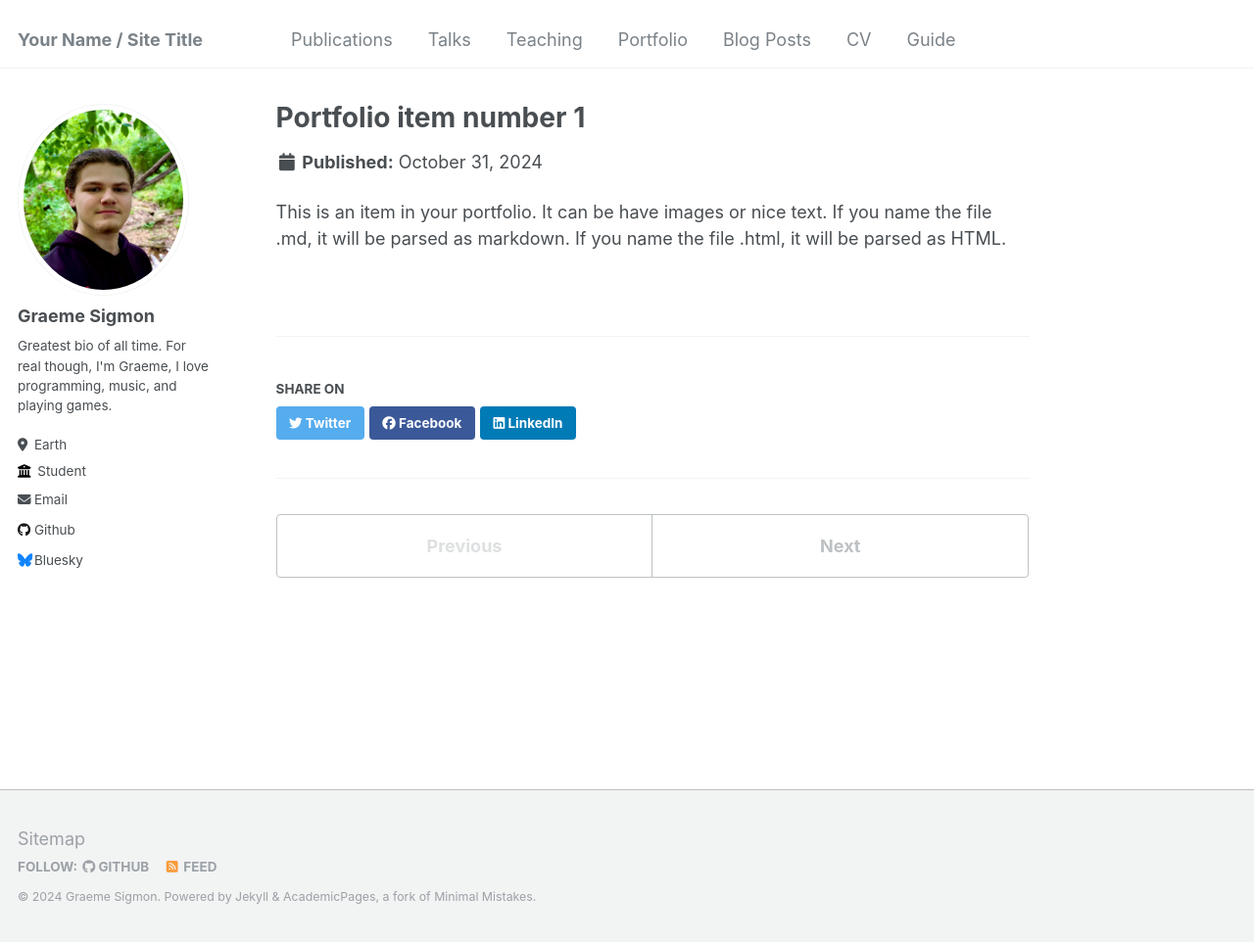
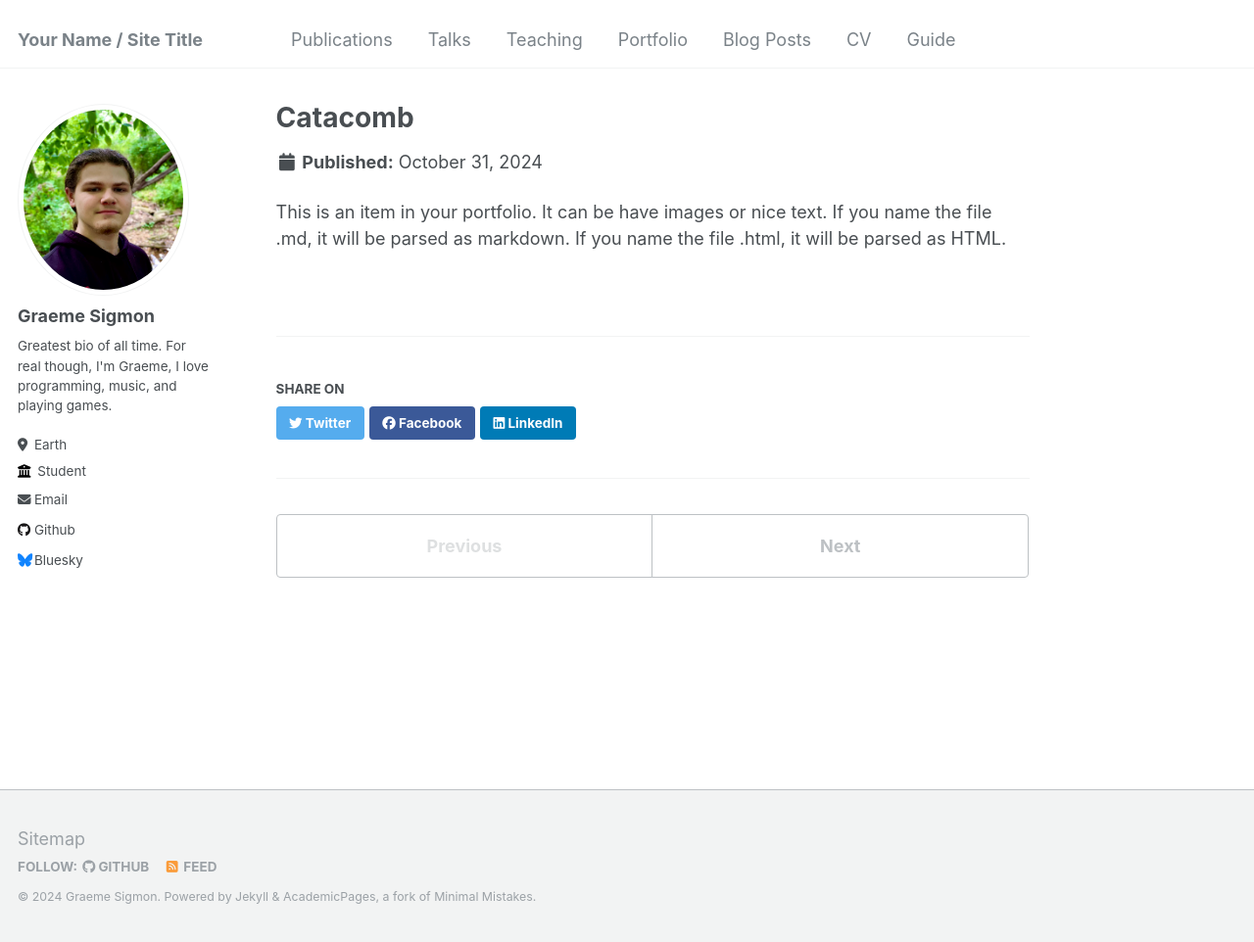
Before and after one commit to VVyv3rn/VVyv3rn.github.io, a Jekyll site: the page built from _portfolio/portfolio-1.md, in a window 1280 px wide and 962 px high. Shown: the whole window at 98% size. Built offline with Jekyll 4.4.1, drawn with Linux system fonts in a browser that asks for light colours.

Commit message:
Update portfolio-1.md
added catacomb to it and a picture sampling part of the game

```diff
--- a/_portfolio/portfolio-1.md
+++ b/_portfolio/portfolio-1.md
@@ -1,6 +1,6 @@
 ---
-title: "Portfolio item number 1"
-excerpt: "Short description of portfolio item number 1<br/><img src='/images/500x300.png'>"
+title: "Catacomb"
+excerpt: "The start of a game coded in Java with minimal libraries.<br/><img src='/images/catacomb_sample_screenshot.png'>"
 collection: portfolio
 ---
 
```
